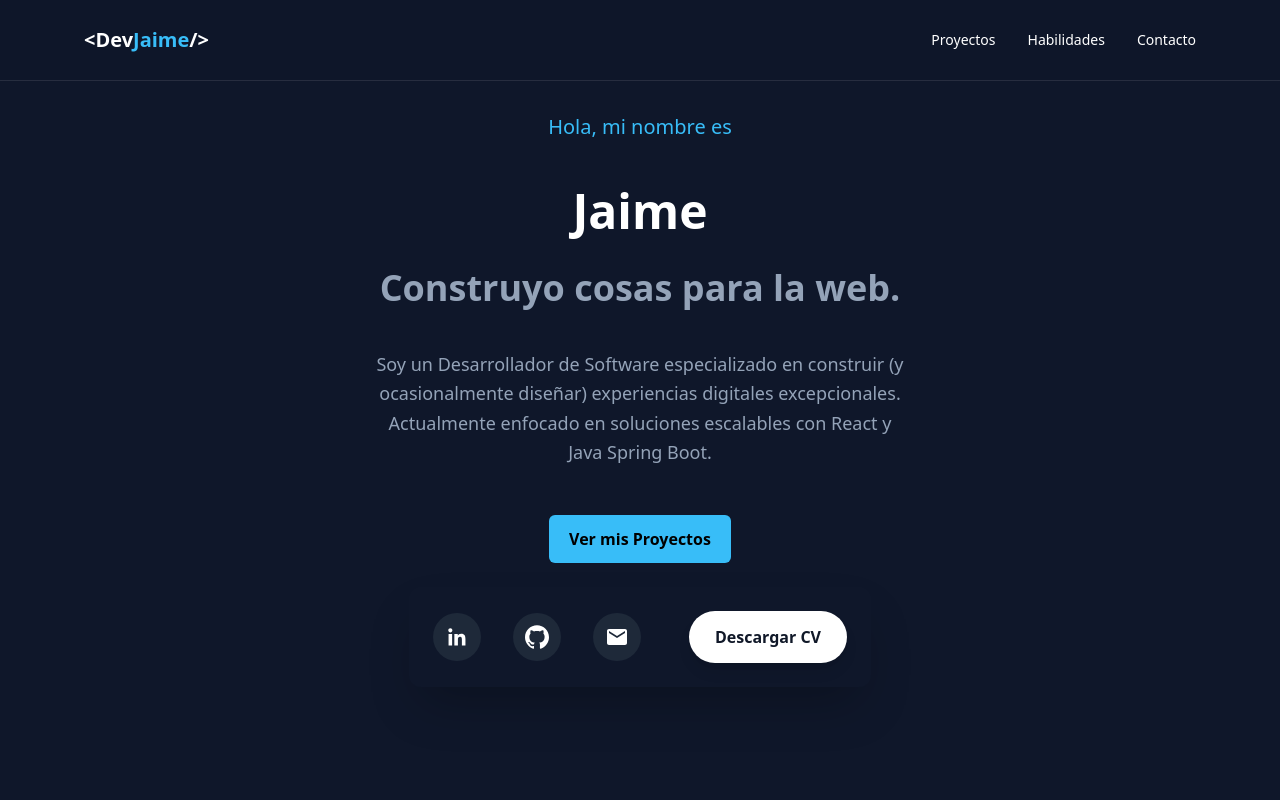
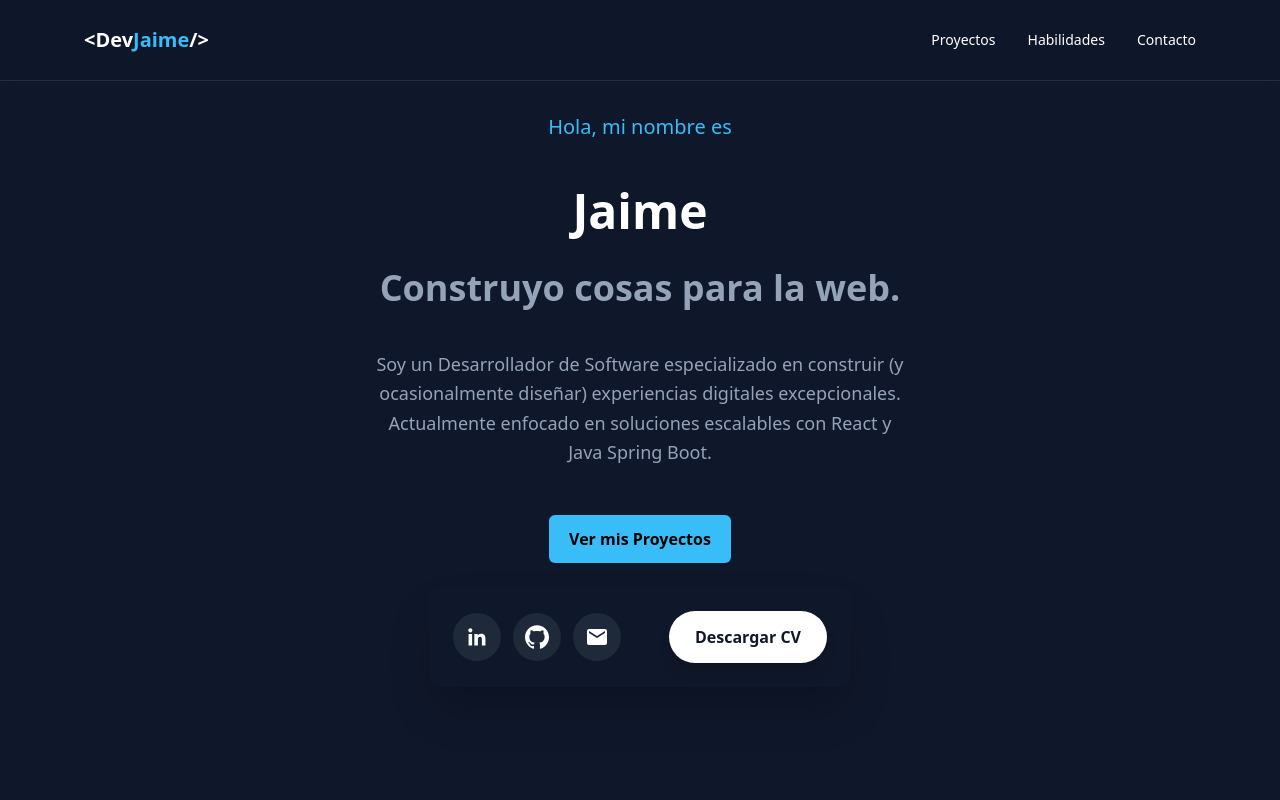
Before and after one commit to JaimeGLT/portafolio, a plain HTML site: page index.html in a window 1280 px wide. Shown: the top 800 px of the page. Drawn offline with nearby package versions, Linux system fonts and the light colour scheme; files whose address does not match are found by name.

Commit message:
enlaces añadidos

```diff
--- a/index.html
+++ b/index.html
@@ -75,25 +75,27 @@
                 Ver mis Proyectos
             </a>
 
-        <div class="flex items-center justify-center gap-8 p-6 rounded-xl shadow-2xl">
-
-            <a href="#" class="group relative flex h-12 w-12 items-center justify-center rounded-full bg-gray-800 text-white transition-all duration-300 hover:bg-[#0077b5] hover:-translate-y-1 hover:shadow-[0_0_15px_rgba(0,119,181,0.6)]">
+        <div class="flex flex-col sm:flex-row items-center justify-center gap-8 p-6 rounded-xl shadow-2xl">
+            <div class="flex gap-3">
+                    <a href="https://www.linkedin.com/in/jaime-guzm%C3%A1n-dev/" target="_blank" class="group relative flex h-12 w-12 items-center justify-center rounded-full bg-gray-800 text-white transition-all duration-300 hover:bg-[#0077b5] hover:-translate-y-1 hover:shadow-[0_0_15px_rgba(0,119,181,0.6)]">
                     <svg class="h-6 w-6 fill-current transition-transform duration-300 group-hover:scale-110" viewBox="0 0 24 24">
                         <path d="M20.447 20.452h-3.554v-5.569c0-1.328-.027-3.037-1.852-3.037-1.853 0-2.136 1.445-2.136 2.939v5.667H9.351V9h3.414v1.561h.046c.477-.9 1.637-1.85 3.37-1.85 3.601 0 4.267 2.37 4.267 5.455v6.286zM5.337 7.433c-1.144 0-2.063-.926-2.063-2.065 0-1.138.92-2.063 2.063-2.063 1.14 0 2.064.925 2.064 2.063 0 1.139-.925 2.065-2.064 2.065zm1.782 13.019H3.555V9h3.564v11.452z"/>
                     </svg>
                 </a>
 
-            <a href="#" class="group relative flex h-12 w-12 items-center justify-center rounded-full bg-gray-800 text-white transition-all duration-300 hover:bg-black hover:-translate-y-1 hover:shadow-[0_0_15px_rgba(255,255,255,0.3)]">
+                <a href="https://github.com/JaimeGLT" class="group relative flex h-12 w-12 items-center justify-center rounded-full bg-gray-800 text-white transition-all duration-300 hover:bg-black hover:-translate-y-1 hover:shadow-[0_0_15px_rgba(255,255,255,0.3)]" target="_blank">
                     <svg class="h-6 w-6 fill-current transition-transform duration-300 group-hover:scale-110" viewBox="0 0 24 24">
                         <path d="M12 .297c-6.63 0-12 5.373-12 12 0 5.303 3.438 9.8 8.205 11.385.6.113.82-.258.82-.577 0-.285-.01-1.04-.015-2.04-3.338.724-4.042-1.61-4.042-1.61C4.422 18.07 3.633 17.7 3.633 17.7c-1.087-.744.084-.729.084-.729 1.205.084 1.838 1.236 1.838 1.236 1.07 1.835 2.809 1.305 3.495.998.108-.776.417-1.305.76-1.605-2.665-.3-5.466-1.332-5.466-5.93 0-1.31.465-2.38 1.235-3.22-.135-.303-.54-1.523.105-3.176 0 0 1.005-.322 3.3 1.23.96-.267 1.98-.399 3-.405 1.02.006 2.04.138 3 .405 2.28-1.552 3.285-1.23 3.285-1.23.645 1.653.24 2.873.12 3.176.765.84 1.23 1.91 1.23 3.22 0 4.61-2.805 5.625-5.475 5.92.42.36.81 1.096.81 2.22 0 1.606-.015 2.896-.015 3.286 0 .315.21.69.825.57C20.565 22.092 24 17.592 24 12.297c0-6.627-5.373-12-12-12"/>
                     </svg>
                 </a>
 
-            <a href="mailto:tu@email.com" class="group relative flex h-12 w-12 items-center justify-center rounded-full bg-gray-800 text-white transition-all duration-300 hover:bg-red-600 hover:-translate-y-1 hover:shadow-[0_0_15px_rgba(220,38,38,0.6)]">
+                <a href="mailto:jaimeguzmanlt@gmail.com" class="group relative flex h-12 w-12 items-center justify-center rounded-full bg-gray-800 text-white transition-all duration-300 hover:bg-red-600 hover:-translate-y-1 hover:shadow-[0_0_15px_rgba(220,38,38,0.6)]">
                     <svg class="h-6 w-6 fill-current transition-transform duration-300 group-hover:scale-110" viewBox="0 0 24 24">
                         <path d="M20 4H4c-1.1 0-1.99.9-1.99 2L2 18c0 1.1.9 2 2 2h16c1.1 0 2-.9 2-2V6c0-1.1-.9-2-2-2zm0 4l-8 5-8-5V6l8 5 8-5v2z"/>
                     </svg>
                 </a>
+            </div>
+
 
             <a href="/assets/CV_Jaime_Guzman_Frontend.pdf" class="ml-4 px-6 py-3 bg-white text-gray-900 font-bold rounded-full border-2 border-transparent hover:border-white hover:bg-gray-900 hover:text-white transition-all duration-300 shadow-lg hover:shadow-white/20 transform hover:-translate-y-1"
             download="CV_Jaime_Guzman_Frontend.pdf"
@@ -152,7 +154,7 @@
                     </div>
 
                     <div class="flex gap-3 mt-8">
-                        <a href="https://creaciones-nikolet.vercel.app/" target="_blank" rel="noopener noreferrer" class="flex gap-2 items-center justify-center py-2 px-3 text-sm font-semibold rounded bg-[#38bdf8] text-black">Demo en Vivo</a>
+                        <a href="https://creaciones-nikolet.lat/" target="_blank" rel="noopener noreferrer" class="flex gap-2 items-center justify-center py-2 px-3 text-sm font-semibold rounded bg-[#38bdf8] text-black">Demo en Vivo</a>
                     </div>
                 </div>
                 <img src="/assets/img/nikolet.png"
```
Lines whose indentation alone changed are shown as unchanged.
